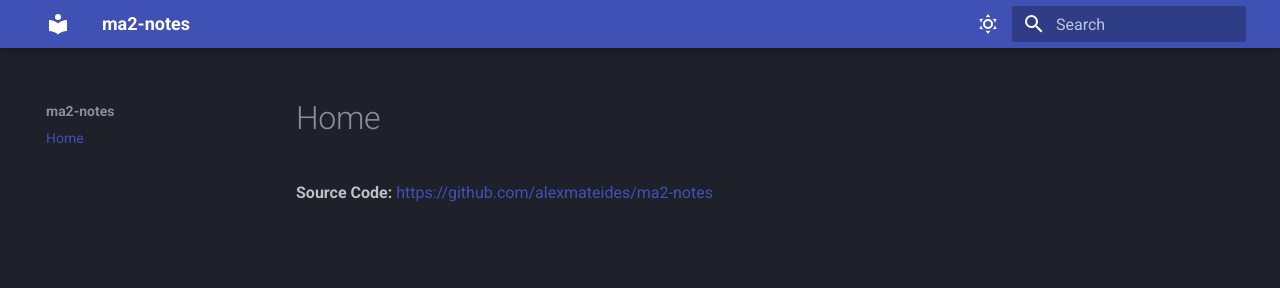
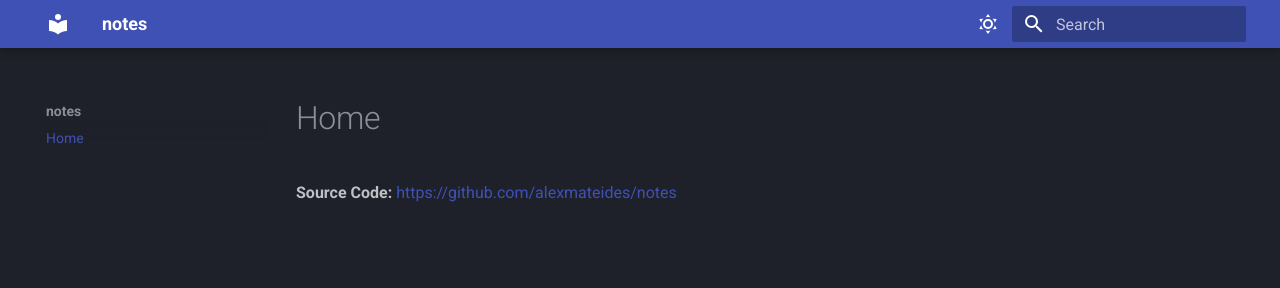
Before and after one commit to alexmateides/ma2-notes, an MkDocs documentation site: the page built from docs/index.md, in a window 1280 px wide. Shown: the top 288 px of the page. Built offline with MkDocs 1.6.1 and Material for MkDocs 9.7.7, drawn with Linux system fonts in a browser that asks for light colours.

Commit message:
updated repo name

```diff
--- a/docs/index.md
+++ b/docs/index.md
@@ -1,3 +1,3 @@
 # Home
 
-**Source Code:**  <https://github.com/alexmateides/ma2-notes>
+**Source Code:**  <https://github.com/alexmateides/notes>
--- a/mkdocs.yml
+++ b/mkdocs.yml
@@ -1,6 +1,6 @@
 # yaml-language-server: $schema=https://squidfunk.github.io/mkdocs-material/schema.json
-site_name: ma2-notes
-site_url: https://192.168.0.1/ma2-notes
+site_name: notes
+site_url: https://192.168.0.1/notes
 theme:
   name: material
   features:
```
